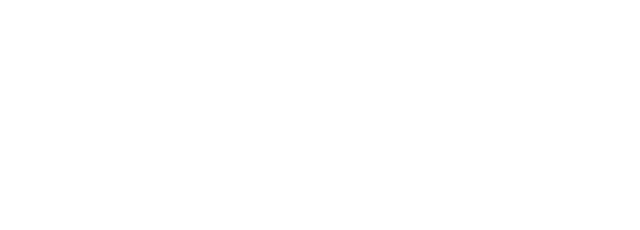
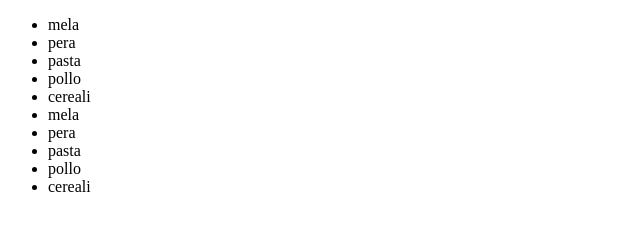
Before and after one commit to GabrieleLombard01/js-lista-spesa, a plain HTML site: page index.html in a window 1280 px wide. Shown: the whole page, without its empty margins (0-640 px from the left). Drawn offline with Linux system fonts and the light colour scheme.

Commit message:
for method fixed

```diff
--- a/index.html
+++ b/index.html
@@ -10,7 +10,11 @@
     <title>Document</title>
 </head>
 <body>
-    <p id="paragraph"></p>
+    <p>
+        <ul id="paragraph">
+
+        </ul>
+    </p>
     <!--! -MY JS- -->
     <script src="js/script.js"></script>
 </body>
--- a/js/script.js
+++ b/js/script.js
@@ -12,9 +12,9 @@ const listElements = ['mela', 'pera', 'pasta', 'pollo', 'cereali', 'mela', 'pera
 let list = ' ';
 
 //APRO UN CICLO
-for (let i = 0; i < listElements.lenght; i++) {
+for (let i = 0; i < listElements.length; i++) {
 	//ISTRUZIONI DA ESEGUIRE
-    list += (listElements[i]);
+    list += `<li>${listElements[i]}</li>`;
 
     paragraphElement.innerHTML = list;
 }
```
Also changed, not shown: 1 other file.
